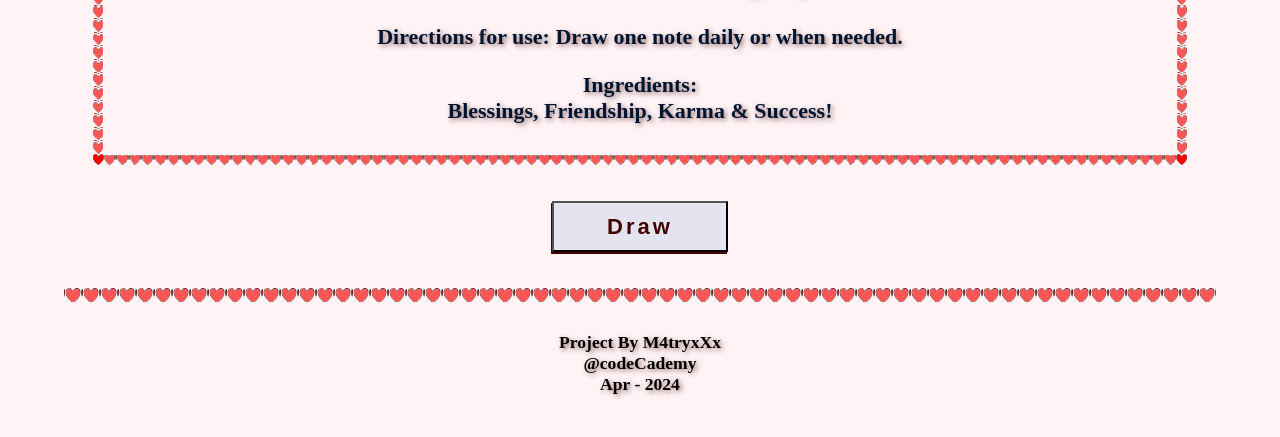
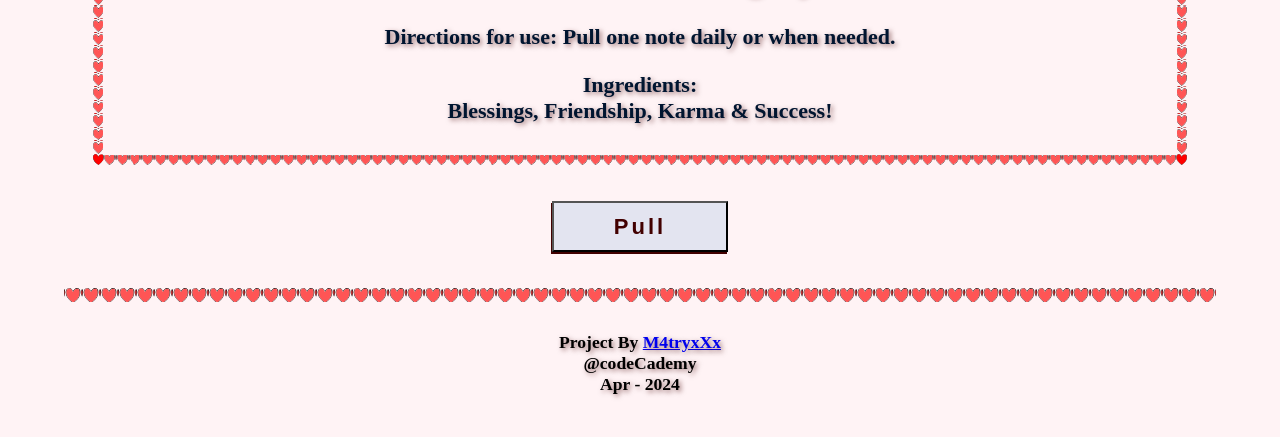
Before and after one commit to M4tryxXx/Lucky-Jar, a plain HTML site: page index.html in a window 1280 px wide. Shown: the part 341-778 px from the top of the page. Drawn offline with Linux system fonts and the light colour scheme.

Commit message:
Update index.html

```diff
--- a/index.html
+++ b/index.html
@@ -27,19 +27,19 @@
         <div class="instructions" id="instructions">
           <h2>Little Jar full of Pozitive Messages just for You!</h2>
           <p>
-            Directions for use: Draw one note daily or when needed.
+            Directions for use: Pull one note daily or when needed.
           </p>
           <p>Ingredients:<br> Blessings, Friendship, Karma & Success!</p>
         </div>
       </div>
       <div class="message-content" id="message-content">
-        <button class="draw-button" id="draw-button">Draw</button>
+        <button class="draw-button" id="draw-button">Pull</button>
         <button class="back-button" id="back-button">Go Back</button>
       </div>
     </main>
     <footer>
       <p>
-        Project By M4tryxXx <br />
+        Project By <a href="https://github.com/M4tryxXx">M4tryxXx</a><br />
         @codeCademy <br />
         Apr - 2024
       </p>
```
